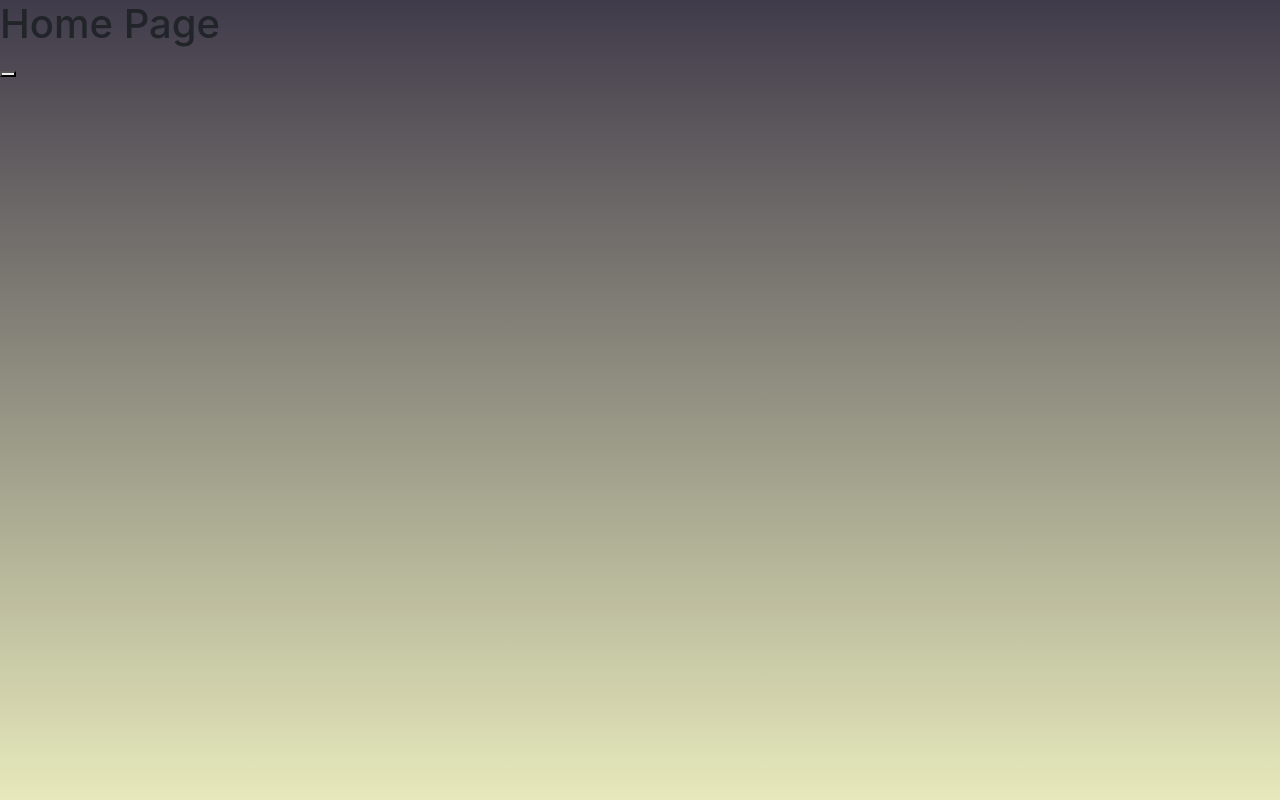
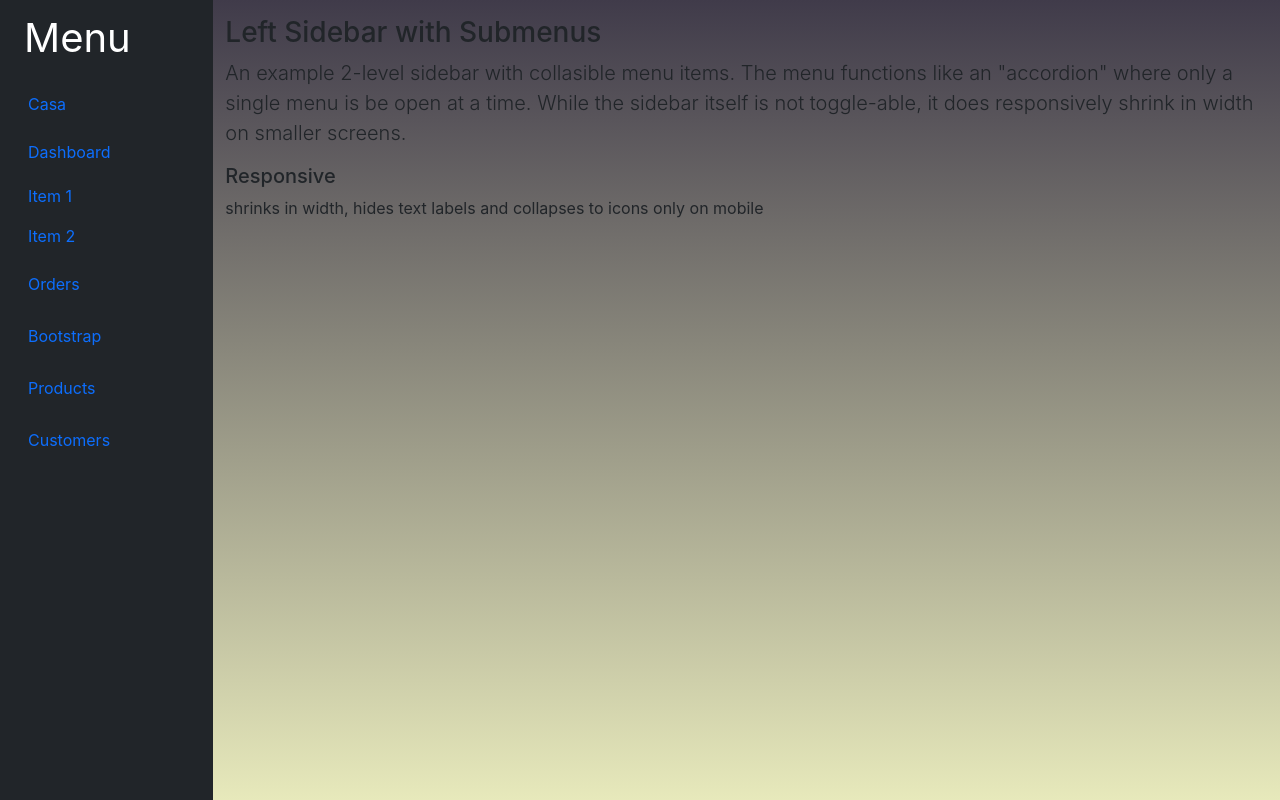
Before and after one commit to cesarsan13/sistemaprestamos, a React (Create React App) app: page /Login in a window 1280 px wide. Both pictures are taken after typing "Sample", "Sample" into the empty fields and a click on the button "INICIAR SESION". Built offline with nearby package versions, Linux system fonts and the light colour scheme.

Commit message:
Se empieza a estucturar el diseño

```diff
--- a/src/App.js
+++ b/src/App.js
@@ -4,6 +4,7 @@
 import { useState } from 'react';
 import { ProtectedRoute } from './components/ProtectedRoute';
 import Home from './pages/Home';
+import './components/icons'
 function App() {
   const [user, setuser] = useState(null);
 
--- /dev/null
+++ b/src/components/ItemList.js
@@ -0,0 +1,13 @@
+import { FontAwesomeIcon } from "@fortawesome/react-fontawesome";
+import { prueba } from "./icons";
+function ItemList ({nombre,icono}){
+    return(
+        <li className="nav-item">
+                        <a href="#" className="nav-link align-middle px-0">
+                        {/* <FontAwesomeIcon icon={"angry-horns"}/><span className="ms-1 d-none d-sm-inline">{nombre}</span> */}
+                        <FontAwesomeIcon icon={{prefix:"fas",iconName:"house-chimney"}} /><span className="ms-1 d-none d-sm-inline">{nombre}</span>
+                        </a>
+                    </li>
+    );
+}
+export default ItemList;
--- /dev/null
+++ b/src/components/MainContent.js
@@ -0,0 +1,15 @@
+function MainContent(){
+    return (
+        <div className="col py-3">
+        <h3>Left Sidebar with Submenus</h3>
+        <p className="lead"> An example 2-level sidebar with collasible menu items. The menu functions like an "accordion" where only a single menu is be open at a time. While the sidebar itself is not toggle-able, it does responsively shrink in width on smaller screens.</p>
+        <ul className="list-unstyled">
+            <li>
+                <h5>Responsive</h5> shrinks in width, hides text labels and collapses to icons only on mobile
+            </li>
+        </ul>
+    </div>
+    );
+}
+
+export default MainContent;
--- /dev/null
+++ b/src/components/MainList.js
@@ -0,0 +1,62 @@
+import ItemList from "./ItemList";
+import { IHouse } from "./icons";
+
+function MainList(){
+    return (
+        <ul className="nav nav-pills flex-column mb-sm-auto mb-0 align-items-center align-items-sm-start" id="menu">
+                   <ItemList nombre={"Casa"} icono={"house"} />
+                    <li>
+                        <a href="#submenu1" data-bs-toggle="collapse" className="nav-link px-0 align-middle">
+                            <i className="fs-4 bi-speedometer2"></i> <span className="ms-1 d-none d-sm-inline">Dashboard</span> </a>
+                        <ul className="collapse show nav flex-column ms-1" id="submenu1" data-bs-parent="#menu">
+                            <li className="w-100">
+                                <a href="#" className="nav-link px-0"> <span className="d-none d-sm-inline">Item</span> 1 </a>
+                            </li>
+                            <li>
+                                <a href="#" className="nav-link px-0"> <span className="d-none d-sm-inline">Item</span> 2 </a>
+                            </li>
+                        </ul>
+                    </li>
+                    <li>
+                        <a href="#" className="nav-link px-0 align-middle">
+                            <i className="fs-4 bi-table"></i> <span className="ms-1 d-none d-sm-inline">Orders</span></a>
+                    </li>
+                    <li>
+                        <a href="#submenu2" data-bs-toggle="collapse" className="nav-link px-0 align-middle ">
+                            <i className="fs-4 bi-bootstrap"></i> <span className="ms-1 d-none d-sm-inline">Bootstrap</span></a>
+                        <ul className="collapse nav flex-column ms-1" id="submenu2" data-bs-parent="#menu">
+                            <li className="w-100">
+                                <a href="#" className="nav-link px-0"> <span className="d-none d-sm-inline">Item</span> 1</a>
+                            </li>
+                            <li>
+                                <a href="#" className="nav-link px-0"> <span className="d-none d-sm-inline">Item</span> 2</a>
+                            </li>
+                        </ul>
+                    </li>
+                    <li>
+                        <a href="#submenu3" data-bs-toggle="collapse" className="nav-link px-0 align-middle">
+                            <i className="fs-4 bi-grid"></i> <span className="ms-1 d-none d-sm-inline">Products</span> </a>
+                        <ul className="collapse nav flex-column ms-1" id="submenu3" data-bs-parent="#menu">
+                            <li className="w-100">
+                                <a href="#" className="nav-link px-0"> <span className="d-none d-sm-inline">Product</span> 1</a>
+                            </li>
+                            <li>
+                                <a href="#" className="nav-link px-0"> <span className="d-none d-sm-inline">Product</span> 2</a>
+                            </li>
+                            <li>
+                                <a href="#" className="nav-link px-0"> <span className="d-none d-sm-inline">Product</span> 3</a>
+                            </li>
+                            <li>
+                                <a href="#" className="nav-link px-0"> <span className="d-none d-sm-inline">Product</span> 4</a>
+                            </li>
+                        </ul>
+                    </li>
+                    <li>
+                        <a href="#" className="nav-link px-0 align-middle">
+                            <i className="fs-4 bi-people"></i> <span className="ms-1 d-none d-sm-inline">Customers</span> </a>
+                    </li>
+                </ul>
+    );
+}
+
+export default MainList;
--- a/src/components/ProtectedRoute.js
+++ b/src/components/ProtectedRoute.js
@@ -1,8 +1,9 @@
 import { Navigate ,Outlet} from "react-router-dom"
 export const ProtectedRoute=({user,children})=>{
-    console.log(user)
+    //si no hay usuario navegamos al login
     if(!user){
         return <Navigate to="/Login"/>
     }
+    //si hay un children retornamos el children si no regresamos Outlet, que regresa varias vistas
     return children ? children : <Outlet/>
 }
--- /dev/null
+++ b/src/components/Sidebar.js
@@ -0,0 +1,31 @@
+import MainList from "./MainList";
+function SideBar(){
+    return (
+        <div className="col-auto col-md-3 col-xl-2 px-sm-2 px-0 bg-dark">
+            <div className="d-flex flex-column align-items-center align-items-sm-start px-3 pt-2 text-white min-vh-100">
+                <a href="/" className="d-flex align-items-center pb-3 mb-md-0 me-md-auto text-white text-decoration-none">
+                    <span className="fs-1 d-none d-sm-inline">Menu</span>
+                </a>
+               <MainList/>
+                {/* <div className="dropdown pb-4">
+                    <a href="#" className="d-flex align-items-center text-white text-decoration-none dropdown-toggle" id="dropdownUser1" data-bs-toggle="dropdown" aria-expanded="false">
+                        <img src="https://github.com/mdo.png" alt="hugenerd" width="30" height="30" className="rounded-circle"/>
+                        <span className="d-none d-sm-inline mx-1">loser</span>
+                    </a>
+                    <ul className="dropdown-menu dropdown-menu-dark text-small shadow" aria-labelledby="dropdownUser1">
+                        <li><a className="dropdown-item" href="#">New project...</a></li>
+                        <li><a className="dropdown-item" href="#">Settings</a></li>
+                        <li><a className="dropdown-item" href="#">Profile</a></li>
+                        <li>
+                            <hr className="dropdown-divider"/>
+                        </li>
+                        <li><a className="dropdown-item" href="#">Sign out</a></li>
+                    </ul>
+                </div> */}
+            </div>
+        </div>
+
+    );
+}
+
+export default SideBar;
--- a/src/components/icons.js
+++ b/src/components/icons.js
@@ -1,6 +1,17 @@
 import { FontAwesomeIcon } from "@fortawesome/react-fontawesome";
 import {  faUserCircle } from "@fortawesome/free-regular-svg-icons";
-import { faAsterisk } from '@fortawesome/free-solid-svg-icons';
+import { faAsterisk,faHouse,faUser,faFaceAngry } from '@fortawesome/free-solid-svg-icons';
+import { library } from "@fortawesome/fontawesome-svg-core";
 
-export const IUser =() => <FontAwesomeIcon icon={faUserCircle}/>
-export const IAsterisk =() => <FontAwesomeIcon icon={faAsterisk}/>
+library.add(faUserCircle,faAsterisk,faHouse,faUser,faFaceAngry);
+// export const IUser =() => <FontAwesomeIcon icon="check-square"/>
+// export const IAsterisk =() => <FontAwesomeIcon icon={faAsterisk}/>
+// export const IHouse =() => <FontAwesomeIcon icon={faHouse}/>
+// export const prueba =() => <h1>sasd</h1>
+
+
+// function Icon(){
+//     return(
+//         {}
+//     )
+// }
--- a/src/pages/Home.js
+++ b/src/pages/Home.js
@@ -1,8 +1,12 @@
+import SideBar from "../components/Sidebar";
+import MainContent from "../components/MainContent";
 function Home({logout}) {
   return (
-    <div>
-        <h1>Home Page</h1>
-        <button onClick={(evt)=>logout(evt)}></button>
+    <div className="container-fluid">
+        <div className="row flex-nowrap">
+          <SideBar/>
+          <MainContent/>
+        </div>
     </div>
   );
 }
```
